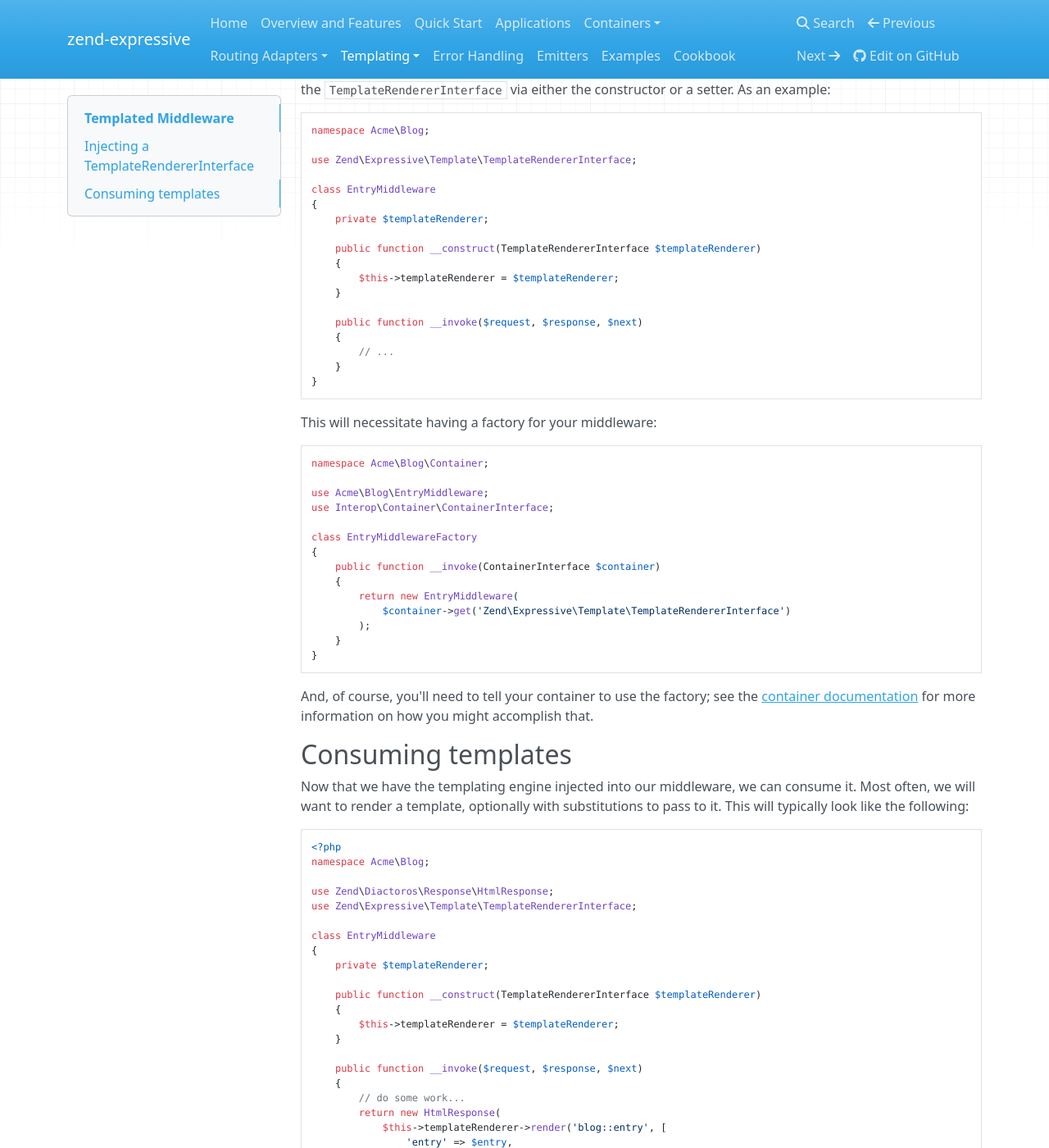
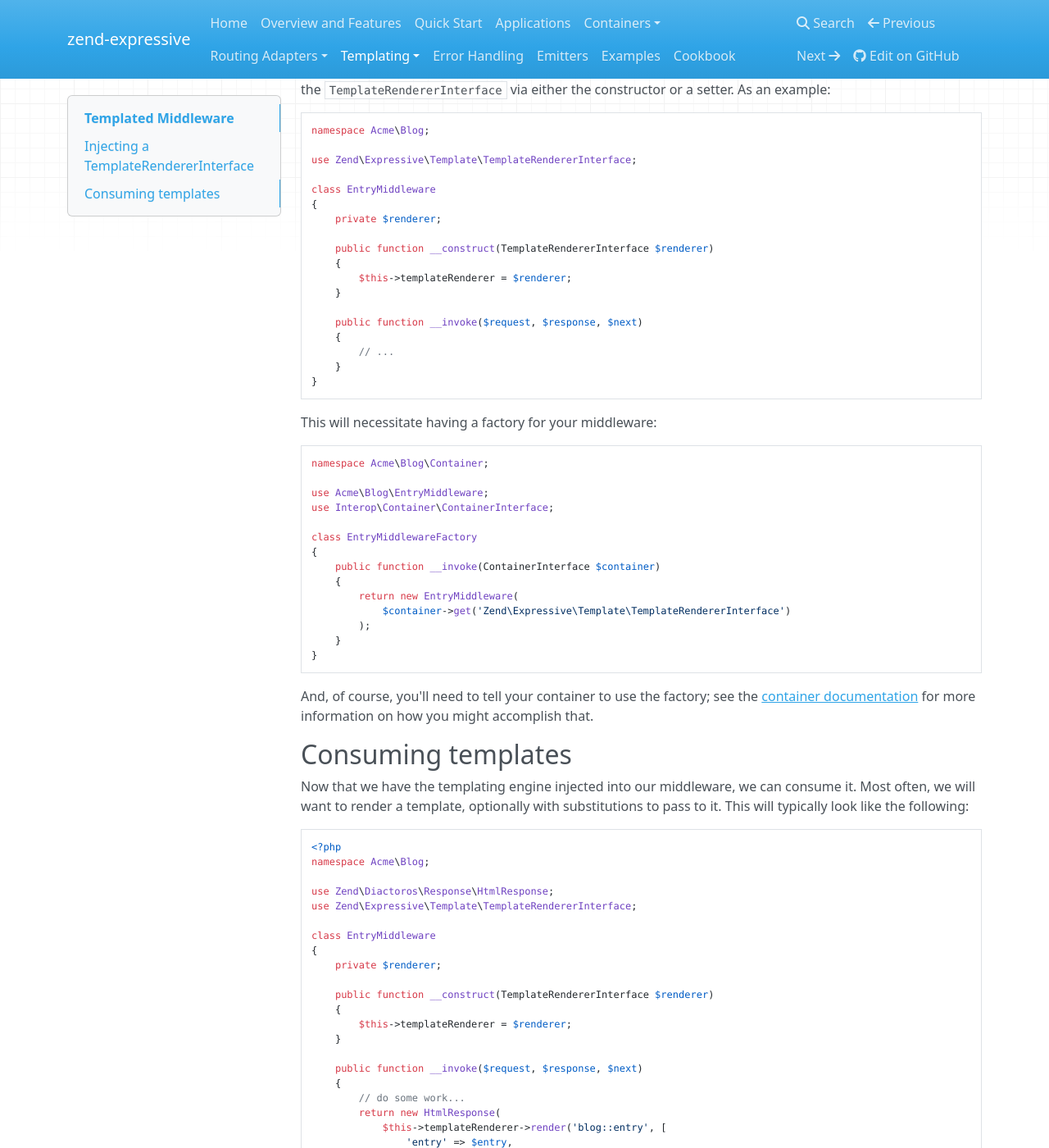
Before and after one commit to zendframework/zend-expressive, an MkDocs documentation site: the page built from doc/book/template/middleware.md, in a window 1280 px wide and 1400 px high, scrolled down 300 px. Shown: the whole window at 82% size. Built offline with MkDocs 1.6.1, drawn with Linux system fonts in a browser that asks for light colours; nearby versions of some CDN libraries; old or Windows-style settings are respelled for this version of MkDocs.

Commit message:
renamed templateRenderer to renderer

```diff
--- a/doc/book/template/middleware.md
+++ b/doc/book/template/middleware.md
@@ -22,11 +22,11 @@ use Zend\Expressive\Template\TemplateRendererInterface;
 
 class EntryMiddleware
 {
-    private $templateRenderer;
+    private $renderer;
 
-    public function __construct(TemplateRendererInterface $templateRenderer)
+    public function __construct(TemplateRendererInterface $renderer)
     {
-        $this->templateRenderer = $templateRenderer;
+        $this->templateRenderer = $renderer;
     }
 
     public function __invoke($request, $response, $next)
@@ -74,11 +74,11 @@ use Zend\Expressive\Template\TemplateRendererInterface;
 
 class EntryMiddleware
 {
-    private $templateRenderer;
+    private $renderer;
 
-    public function __construct(TemplateRendererInterface $templateRenderer)
+    public function __construct(TemplateRendererInterface $renderer)
     {
-        $this->templateRenderer = $templateRenderer;
+        $this->templateRenderer = $renderer;
     }
 
     public function __invoke($request, $response, $next)
```
Also changed, not shown: doc/book/template/interface.md (+5 -5 lines), doc/book/template/plates.md (+2 -2 lines), doc/book/template/twig.md (+2 -2 lines), doc/book/template/zend-view.md (+6 -6 lines), 8 other files.
